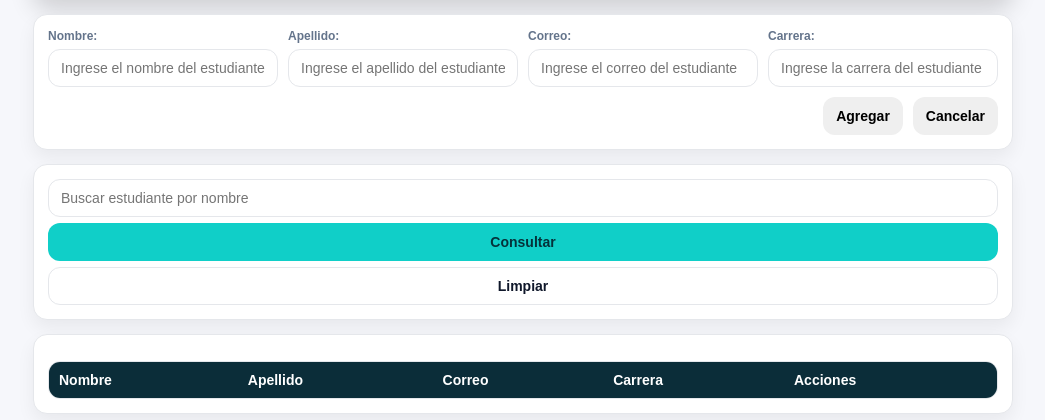
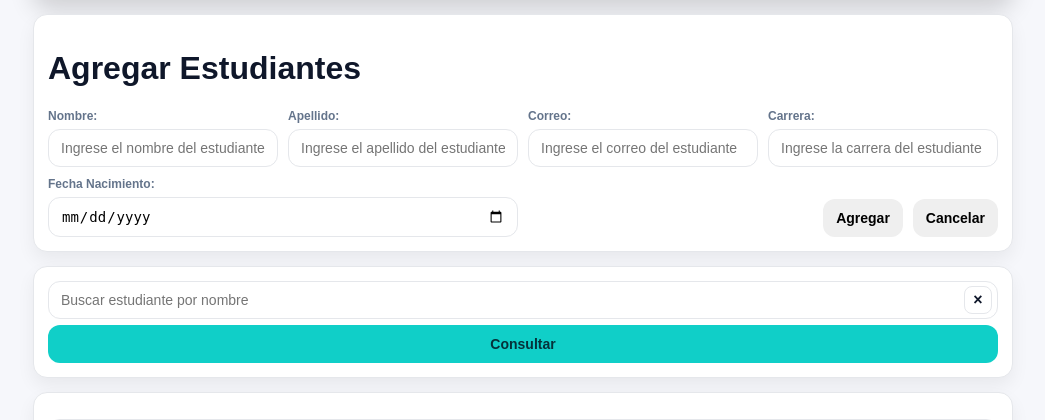
Before and after one commit to TC2305/II-51_Laboratorios, a PHP site: page /Lab06/index.html in a window 1280 px wide. Shown: the part 110-530 px from the top of the page, without its empty margins (117-1162 px from the left). Run offline with PHP 8.4, Linux system fonts and the light colour scheme; lists and menus that the app fills with data are empty; some libraries are stand-ins or nearby versions.

Commit message:
Refactor student management interface: update button IDs, enhance form functionality, and improve search input layout; remove obsolete index file.

```diff
--- a/Lab06/app.js
+++ b/Lab06/app.js
@@ -6,19 +6,21 @@ import { supabase } from "./supabase.js";
 // Referencias a elementos del DOM
 //****************************************
 // Botones
-const btnClean = document.getElementById("btnClean");
+const btnClear = document.getElementById("btnClear");
 const btnAdd = document.getElementById("btnAdd");
 const btnCancel = document.getElementById("btnCancel");
 const btnLoad = document.getElementById("btnLoad");
 // Campo de búsqueda
 const txtSearch = document.getElementById("txtSearch");
 //Formulario
+const txtId = document.getElementById("txtId");
 const txtNombre = document.getElementById("txtNombre");
 const txtApellido = document.getElementById("txtApellido");
 const txtCorreo = document.getElementById("txtCorreo");
 const txtCarrera = document.getElementById("txtCarrera");
 // Tabla
 const tbody = document.getElementById("tbodyStudents");
+const tituloForm = document.getElementById("tituloForm");
 
 //Consultar estudiantes al cargar la página
 window.onload = () => {
@@ -29,7 +31,52 @@ window.onload = () => {
 //****************************************
 btnLoad.addEventListener("click", async () => consultarEstudiantes());
 btnAdd.addEventListener("click", async () => guardarEstudiante());
+btnClear.addEventListener("click", async () => {
+  txtSearch.value = "";
+  Swal.fire("SweetAlert2 is working!");
+  await consultarEstudiantes();
+});
+btnCancel.addEventListener("click", async () => limpiarFormulario());
 
+tbody.addEventListener("click", async (event) => {
+  const target = event.target;
+  if (!target.classList.contains("btnEliminar")) return;
+
+  const id = target.getAttribute("data-id");
+
+  await eliminarEstudiante(id);
+});
+
+// Editar - consulto por el id -
+// lleno el formulario con los datos del estudiante -
+// cambio el botón de agregar a actualizar -
+// al hacer click en actualizar, actualizo el estudiante en la base de datos
+tbody.addEventListener("click", async (event) => {
+  const target = event.target;
+  if (!target.classList.contains("btnEditar")) return;
+
+  const id = target.getAttribute("data-id");
+
+  // 1. Consultar el estudiante por su id
+  const { data, error } = await supabase.from("estudiantes").select("id,nombre,apellido,correo,carrera").eq("id", id).single();
+
+  if (error) {
+    console.error(error);
+    Swal.fire("Error al cargar estudiante");
+    return;
+  }
+  // 2. Llenar el formulario con los datos del estudiante
+  txtId.value = data.id;
+  txtNombre.value = data.nombre;
+  txtApellido.value = data.apellido;
+  txtCorreo.value = data.correo;
+  txtCarrera.value = data.carrera;
+  // 3. Cambiar el botón de agregar a actualizar
+  btnAdd.textContent = "Actualizar";
+  tituloForm.textContent = "Editar Estudiante";
+});
+
+/*
 // funcion de flecha
 // const consultarEstudiantes = async () => {};
 // funcion tradicional
@@ -42,6 +89,7 @@ btnAdd.addEventListener("click", async () => guardarEstudiante());
 // y = 40; // error, no se puede reasignar una constante
 // var z = 50;
 // var z = 60; // no error, var permite redeclarar la misma variable
+*/
 
 //****************************************
 //Funciones
@@ -52,7 +100,7 @@ const consultarEstudiantes = async () => {
   const search = txtSearch.value.trim() || ""; // si el valor es vacío, se asigna una cadena vacía
   const query = supabase.from("estudiantes").select("id,nombre,apellido,correo,carrera");
 
-  // SEBASTIAN JESUS
+  // filtros
   if (search.length > 0) {
     // query.ilike("nombre", `%${search}%`);
     query.or(`nombre.ilike.%${search}%,apellido.ilike.%${search}%`);
@@ -61,7 +109,7 @@ const consultarEstudiantes = async () => {
 
   if (error) {
     console.error(error);
-    alert("Error cargando estudiantes");
+    Swal.fire("Error al cargar estudiante", error, "error");
     return;
   }
 
@@ -79,7 +127,7 @@ const consultarEstudiantes = async () => {
         <td>${r.correo ?? ""}</td>
         <td>${r.carrera ?? ""}</td>
         <td>
-          <button class="btnActualizar" data-id="${r.id}">Actualizar</button>
+          <button class="btnEditar" data-id="${r.id}">Editar</button>
           <button class="btnEliminar" data-id="${r.id}">Eliminar</button>
         </td>
       `;
@@ -97,21 +145,32 @@ const guardarEstudiante = async () => {
   };
 
   if (!estudiante.nombre || !estudiante.apellido || !estudiante.correo || !estudiante.carrera) {
-    alert("Por favor, complete todos los campos");
+    Swal.fire("Por favor, complete todos los campos");
     return;
   }
 
-  const { error } = await supabase.from("estudiantes").insert([estudiante]);
+  if (txtId.value) {
+    // Actualizar estudiante existente
+    const { error } = await supabase.from("estudiantes").update([estudiante]).eq("id", txtId.value);
 
-  if (error) {
-    console.error(error);
-    alert("Error guardando estudiante");
-    return;
+    if (error) {
+      console.error(error);
+      Swal.fire("Error actualizando estudiante");
+      return;
+    }
+  } else {
+    // Agregar nuevo estudiante
+    const { error } = await supabase.from("estudiantes").insert([estudiante]);
+
+    if (error) {
+      console.error(error);
+      Swal.fire("Error guardando estudiante");
+      return;
+    }
   }
 
-  alert("Estudiante guardado exitosamente");
-  // Limpiar el formulario
-  txtNombre.value = "";
+  Swal.fire("Estudiante guardado exitosamente");
+  limpiarFormulario();
   consultarEstudiantes();
 };
 
@@ -121,8 +180,18 @@ const eliminarEstudiante = async (id) => {
 
   if (error) {
     console.error(error);
-    alert("Error al eliminar");
+    Swal.fire("Error al eliminar");
   } else {
     consultarEstudiantes();
   }
 };
+
+const limpiarFormulario = () => {
+  txtId.value = "";
+  txtNombre.value = "";
+  txtApellido.value = "";
+  txtCorreo.value = "";
+  txtCarrera.value = "";
+  btnAdd.textContent = "Agregar";
+  tituloForm.textContent = "Agregar Estudiantes";
+};
--- a/Lab06/estilos.css
+++ b/Lab06/estilos.css
@@ -211,3 +211,35 @@ DRY (Don't Repeat Yourself) - Evitar la repetición de código es una buena prá
   align-items: flex-end;
   gap: 10px;
 }
+
+
+.input-with-action {
+  position: relative;
+  width: 100%;
+}
+
+.input-with-action input {
+  width: 100%;
+  padding-right: 88px;
+  box-sizing: border-box;
+}
+
+.btn-inline {
+  position: absolute;
+  right: 6px;
+  top: 50%;
+  transform: translateY(-50%);
+  width: 28px;
+  height: 28px;
+  padding: 0;
+  border-radius: 8px;
+  font-size: 16px;
+  line-height: 1;
+  display: inline-flex;
+  align-items: center;
+  justify-content: center;
+}
+
+.btn-inline:active {
+  transform: translateY(-50%);
+}
--- a/Lab06/index.html
+++ b/Lab06/index.html
@@ -15,7 +15,9 @@
       </div>
 
       <div class="card">
+          <h1 id="tituloForm">Agregar Estudiantes</h1>
           <div class="controls">
+            <input type="hidden" id="txtId" />
             <div class="field">
               <label for="txtNombre">Nombre:</label>
               <input type="text" id="txtNombre" placeholder="Ingrese el nombre del estudiante" required />
@@ -28,10 +30,17 @@
               <label for="txtCorreo">Correo:</label>
               <input type="email" id="txtCorreo" placeholder="Ingrese el correo del estudiante" />
             </div>
+
             <div class="field">
               <label for="txtCarrera">Carrera:</label>
               <input type="text" id="txtCarrera" placeholder="Ingrese la carrera del estudiante" />
             </div>
+
+            <div class="field">
+              <label for="txtFechaNac">Fecha Nacimiento:</label>
+              <input type="date" id="txtFechaNac" placeholder="Ingrese la fecha de nacimiento del estudiante" />
+            </div>
+
             <div class="field buttons">
               <button id="btnAdd" class="btn btn-success" type="submit">Agregar</button>
               <button id="btnCancel" class="btn btn-success" type="button">Cancelar</button>
@@ -42,10 +51,11 @@
       <!-- controles -->
       <div class="card">
         <div class="field">
-          <input type="text" id="txtSearch" placeholder="Buscar estudiante por nombre" />
-
+          <div class="input-with-action">
+            <input type="text" id="txtSearch" placeholder="Buscar estudiante por nombre" />
+            <button id="btnClear" class="btn btn-secondary btn-inline" type="button" aria-label="Limpiar" title="Limpiar">&times;</button>
+          </div>
           <button id="btnLoad" class="btn btn-primary" type="button">Consultar</button>
-          <button id="btnClear" class="btn btn-secondary" type="button">Limpiar</button>
         </div>
       </div>
 
```
Also changed, not shown: Lab06/index (1).html (deleted, +0 -44 lines), 1 other file.
